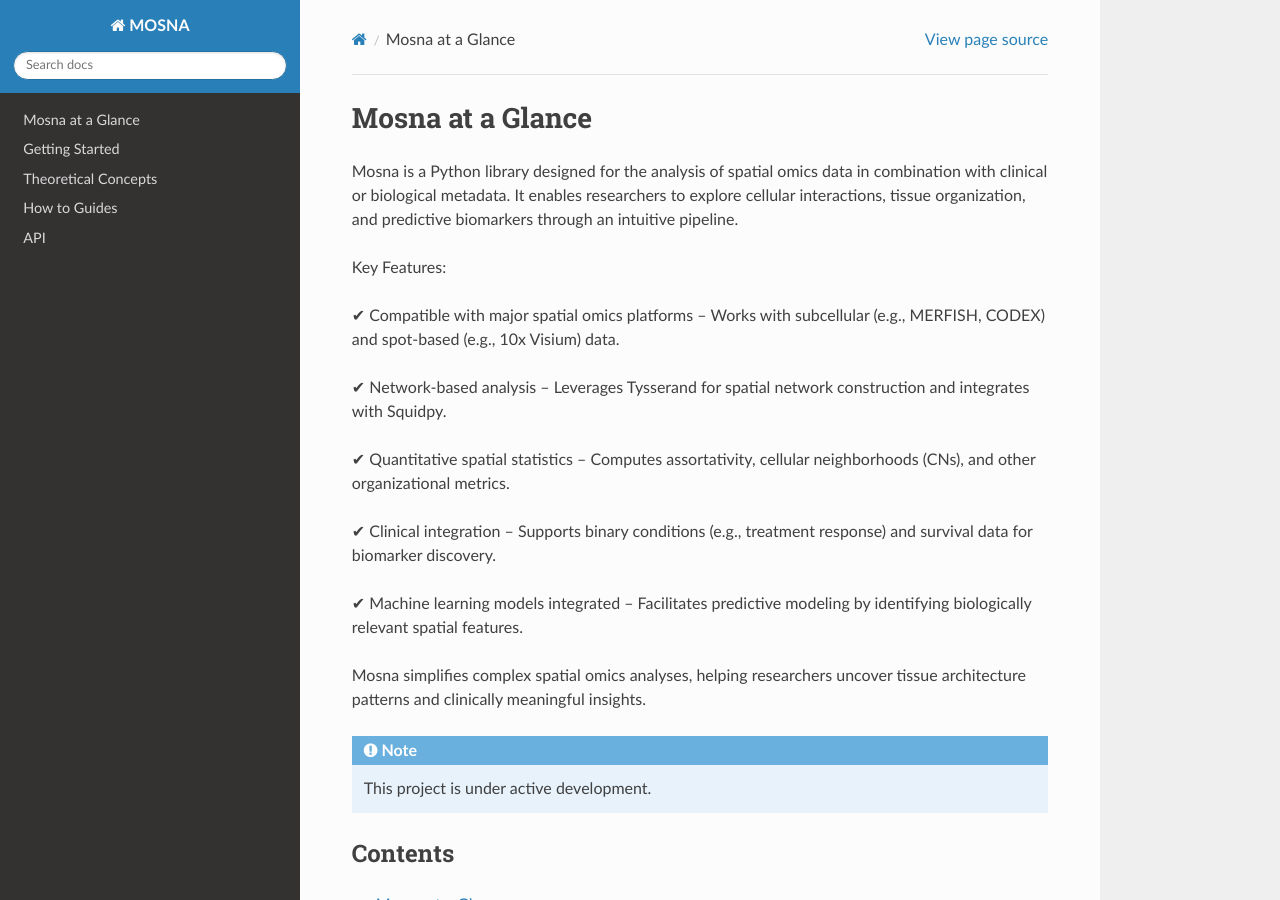
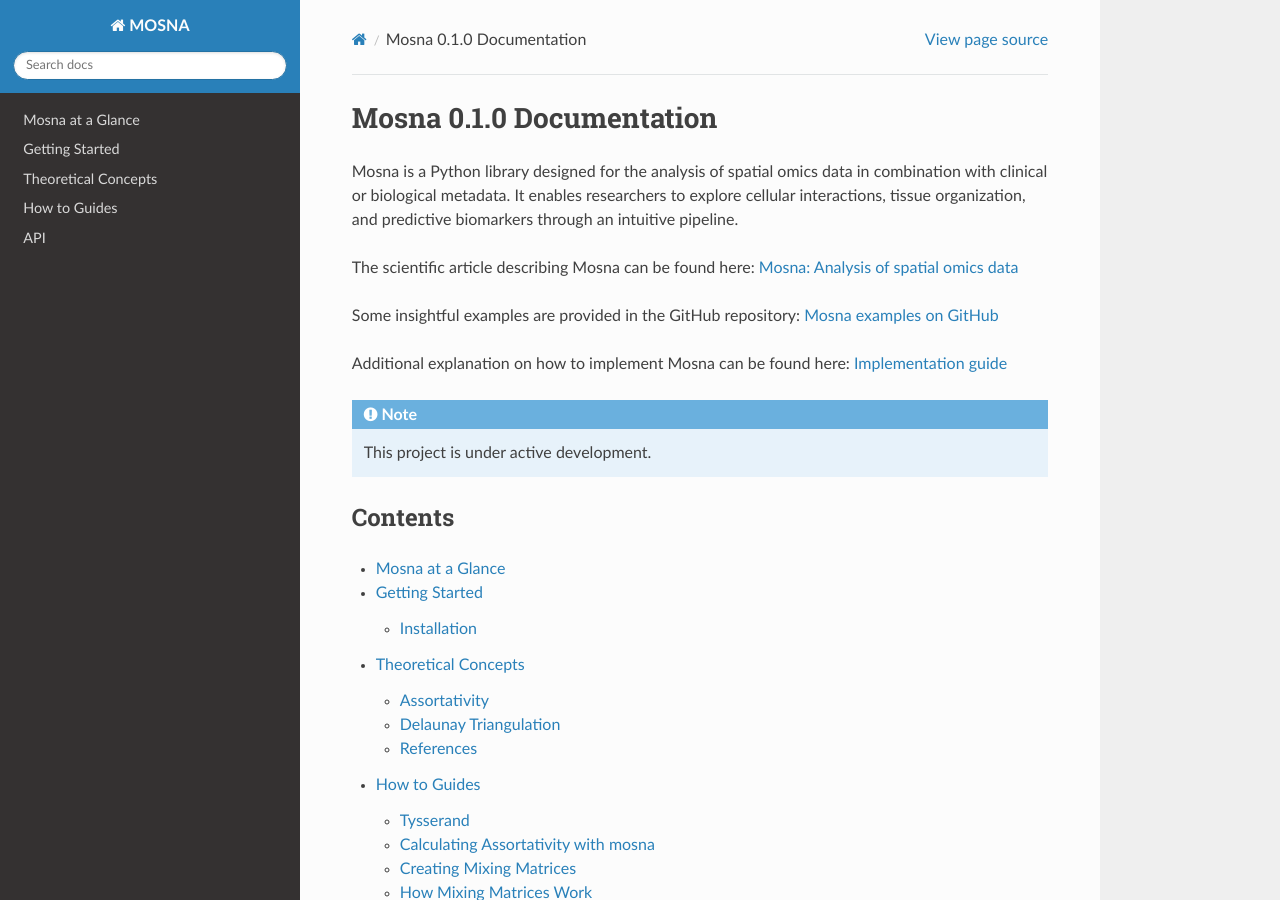
Before and after one commit to Bram-Simon/mosna_documentation, a Sphinx documentation site: the page built from docs/source/index.rst, in a window 1280 px wide and 900 px high. Built offline with Sphinx 7.4.7 and the Read the Docs theme 3.1.0, drawn with Linux system fonts in a browser that asks for light colours.

Commit message:
update index page

```diff
--- a/docs/source/index.rst
+++ b/docs/source/index.rst
@@ -1,21 +1,16 @@
-Mosna at a Glance
+Mosna 0.1.0 Documentation
 ===================================
-Mosna is a Python library designed for the analysis of spatial omics data in combination with clinical or biological metadata. It enables researchers to explore cellular interactions, tissue organization, and predictive biomarkers through an intuitive pipeline.
+Mosna is a Python library designed for the analysis of spatial omics data in combination with clinical or biological metadata.
+It enables researchers to explore cellular interactions, tissue organization, and predictive biomarkers through an intuitive pipeline.
 
-Key Features:
+The scientific article describing Mosna can be found here:
+`Mosna: Analysis of spatial omics data <https://pmc.ncbi.nlm.nih.gov/articles/PMC10055099/>`_
 
-✔ Compatible with major spatial omics platforms – Works with subcellular (e.g., MERFISH, CODEX) and spot-based (e.g., 10x Visium) data.
+Some insightful examples are provided in the GitHub repository:
+`Mosna examples on GitHub <https://github.com/AlexCoul/mosna/tree/main/examples>`_
 
-✔ Network-based analysis – Leverages Tysserand for spatial network construction and integrates with Squidpy.
-
-✔ Quantitative spatial statistics – Computes assortativity, cellular neighborhoods (CNs), and other organizational metrics.
-
-✔ Clinical integration – Supports binary conditions (e.g., treatment response) and survival data for biomarker discovery.
-
-✔ Machine learning models integrated – Facilitates predictive modeling by identifying biologically relevant spatial features.
-
-Mosna simplifies complex spatial omics analyses, helping researchers uncover tissue architecture patterns and clinically meaningful insights.
-
+Additional explanation on how to implement Mosna can be found here:
+`Implementation guide <https://mosna-documentation.readthedocs.io/en/latest/how_to_guides.html>`_
 
 
 
```
